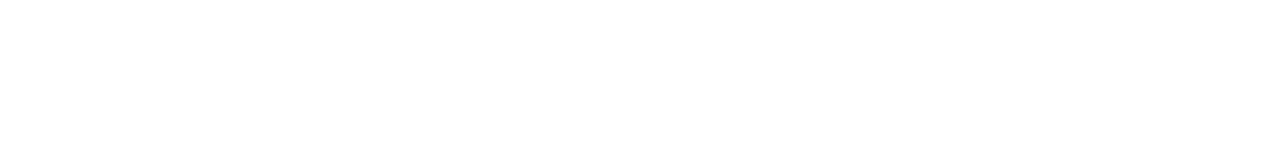
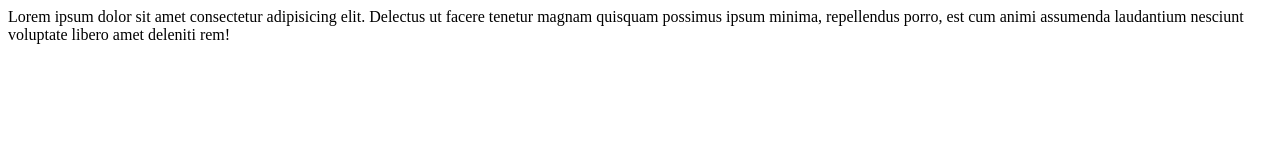
Before and after one commit to SanjarAbduraimov/test, a plain HTML site: page index.html in a window 1280 px wide. Drawn offline with Linux system fonts and the light colour scheme.

Commit message:
footer added

```diff
--- a/index.html
+++ b/index.html
@@ -8,7 +8,9 @@
 </head>
 
 <body>
-
+    <footer>Lorem ipsum dolor sit amet consectetur adipisicing elit. Delectus ut facere tenetur magnam quisquam possimus
+        ipsum minima, repellendus porro, est cum animi assumenda laudantium nesciunt voluptate libero amet deleniti rem!
+    </footer>
 </body>
 
 </html>
```
